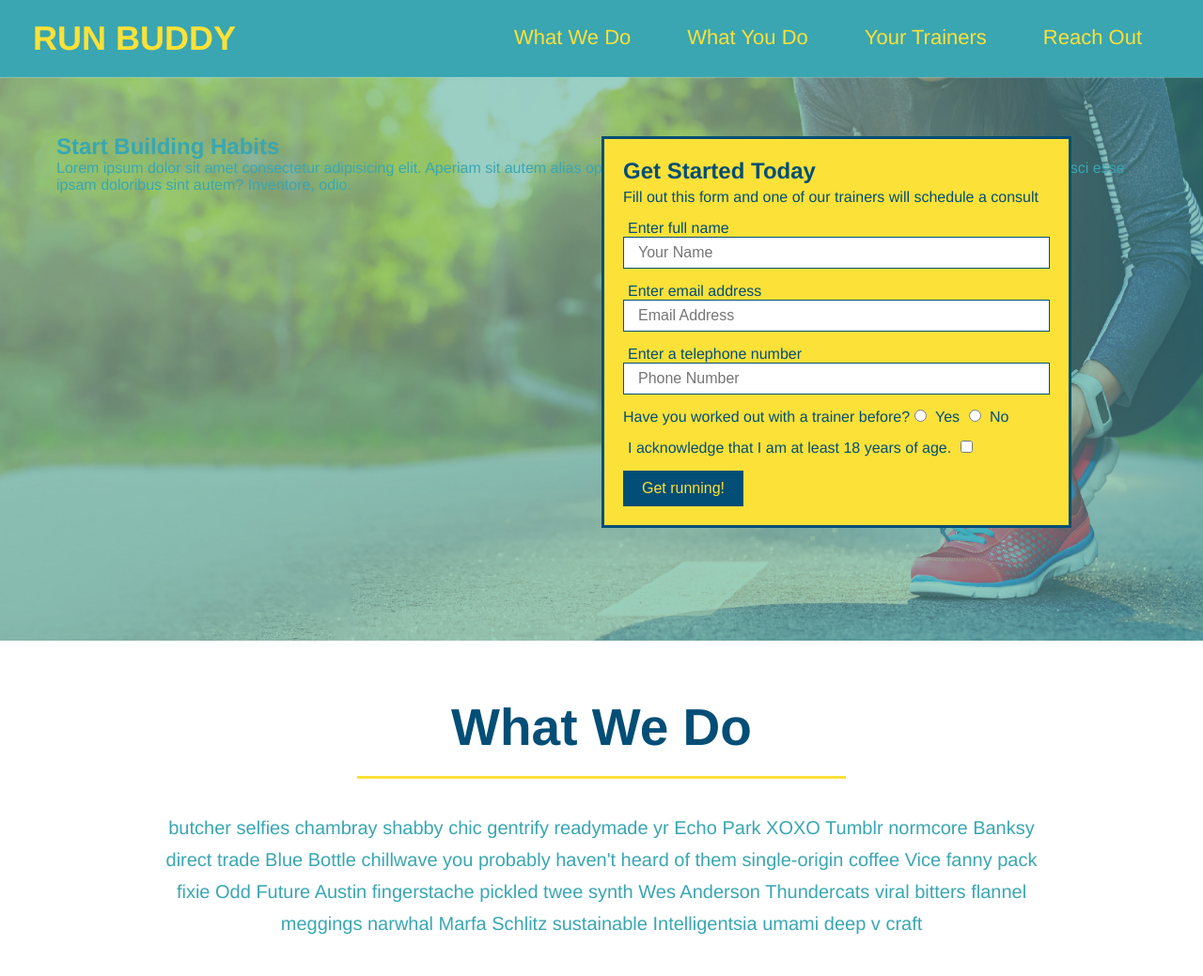
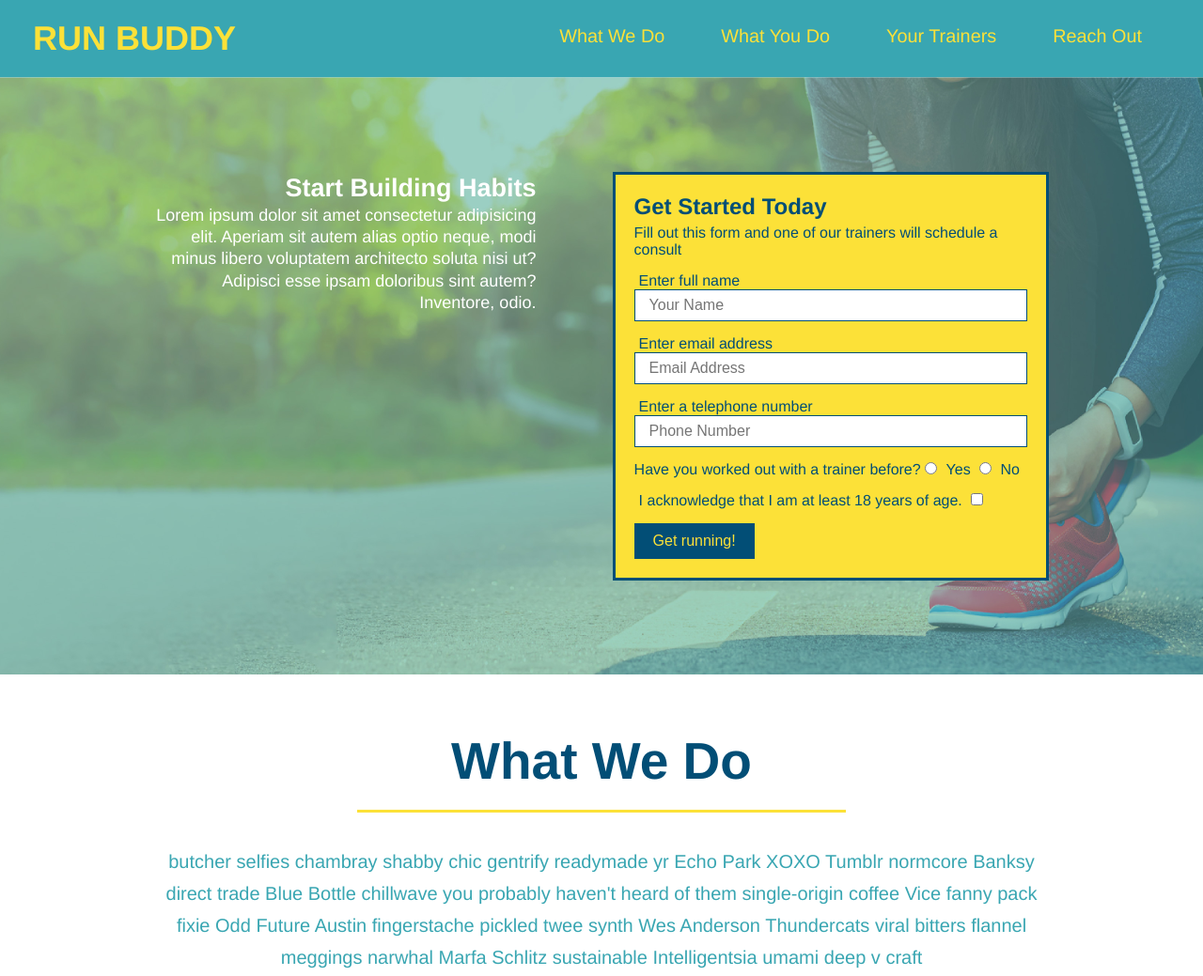
Before and after one commit to RickBarendse/run-buddy, a plain HTML site: page index.html in a window 1280 px wide. Shown: the top 1039 px of the page at 94% size. Drawn offline with Linux system fonts and the light colour scheme.

Commit message:
add flexbox to the hero

```diff
--- a/assets/css/style.css
+++ b/assets/css/style.css
@@ -46,24 +46,25 @@ header nav ul {
 header nav ul li a{
     margin: 0 30px;
     font-weight: lighter;
-    font-size: 22px;
+    font-size: 1.55vw;
 }
 
 footer {
     background: #fce138;
     width: 100%;
     padding: 40px 35px;
+    display: flex;
+    justify-content: space-between;
+    flex-wrap: wrap;
 }
 
 footer h2 {
-    display: inline;
     color: #024e76;
     font-size: 30px;
     margin: 0;
 }
 
 footer div {
-    float: right;
     line-height: 1.5;
     text-align: right;
 }
@@ -79,11 +80,29 @@ section {
 /* Hero section style start */
 .hero {
     background-image: url("../images/hero-bg.jpg");
-    height: 600px;
     background-size: cover;
     background-position: center;
-    position: relative;
+    display: flex;
+    justify-content: center;
+    flex-wrap: wrap;
 }
+
+    /*Hero-CTA style starts*/
+    .hero-cta {
+        width: 35%;
+        text-align: right;
+        margin: 3.5%;
+        color: #fff;
+        font-size: 18px;
+        line-height: 1.3;
+    }
+
+    .hero-cta h2 {
+        font-style: italics;
+        font-size: 55px;
+        color: #fce138;
+    }
+    /*Hero-CTA style ends*/
 
     /* Hero-Form style start*/
     .hero-form {
@@ -91,10 +110,8 @@ section {
         color: #024e76;
         border: solid 3px #024e76;
         padding: 20px;
-        width: 500px;
-        position: absolute;
-        bottom: 120px;
-        right: 140px;
+        width: 40%;
+        margin: 3.5%;
     }
 
     .hero h3 {
```
